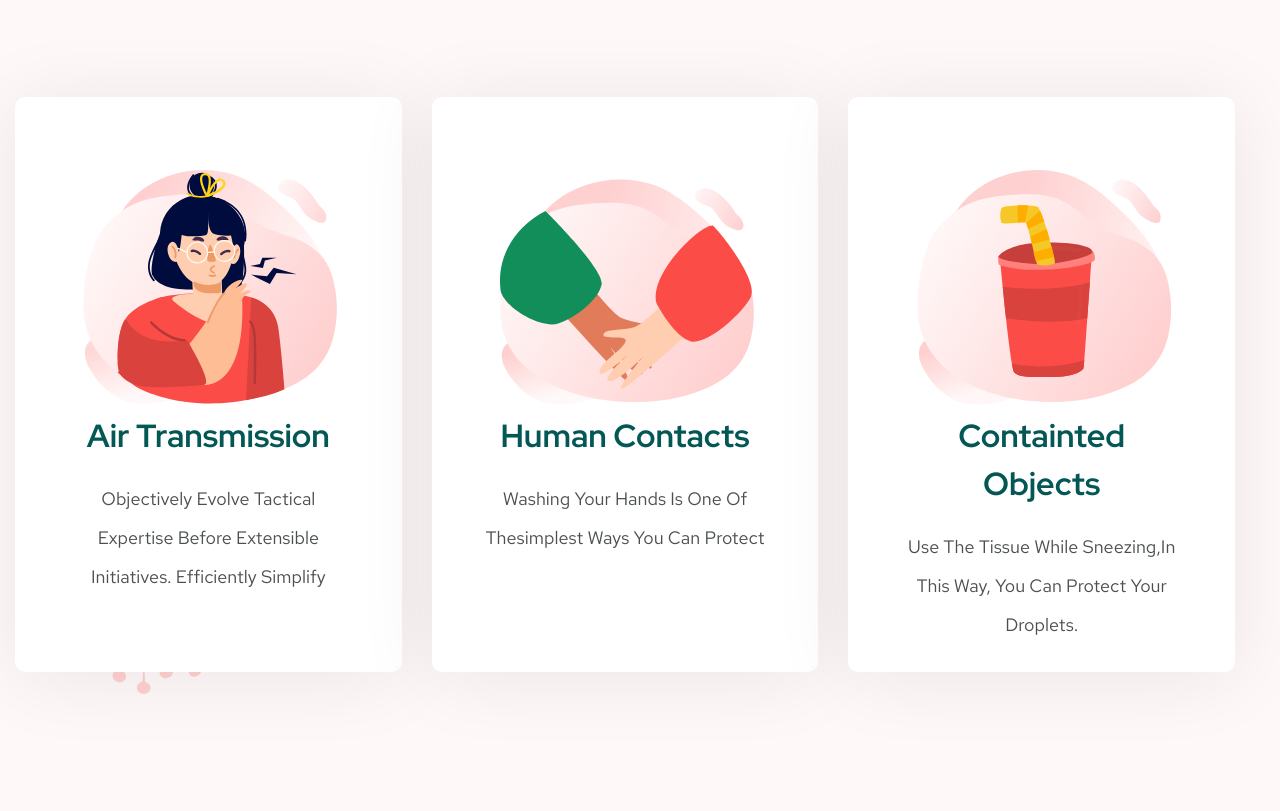
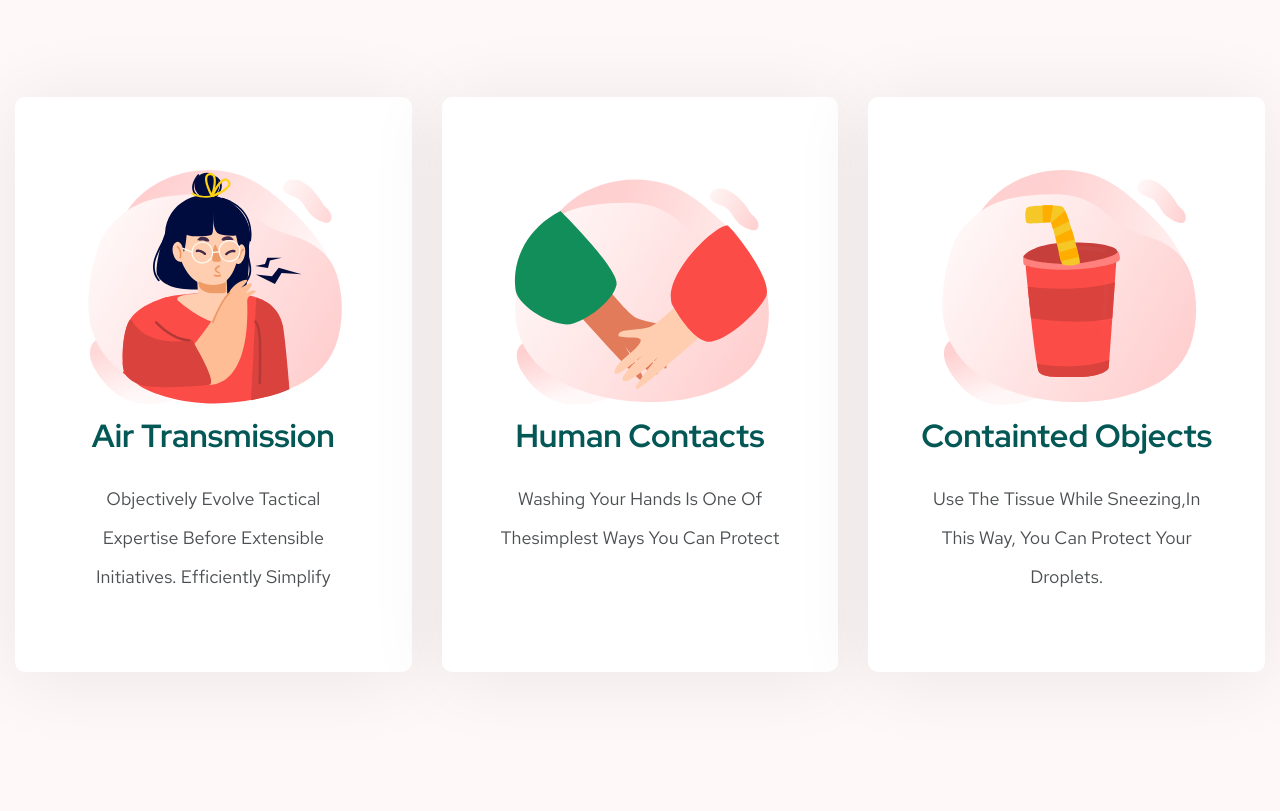
Before and after one commit to revuwem/covid19, a website: page index.html in a window 1280 px wide. Shown: the part 1832-2643 px from the top of the page. Drawn offline with Linux system fonts and the light colour scheme.

Commit message:
added gap to contagion list

```diff
--- a/style.css
+++ b/style.css
@@ -291,14 +291,15 @@ section{
 .contagion-list{
     display: flex;
     flex-wrap: wrap;
+    gap: 30px;
 }
 
 .contagion-list-item{
     flex: 1;
     height: auto;
     max-height: 575px;
-    margin-right: 30px;
-    margin-bottom: 30px;
+    /* margin-right: 30px;
+    margin-bottom: 30px; */
     padding: 65px 52px 80px;
 
     text-align: center;
```
